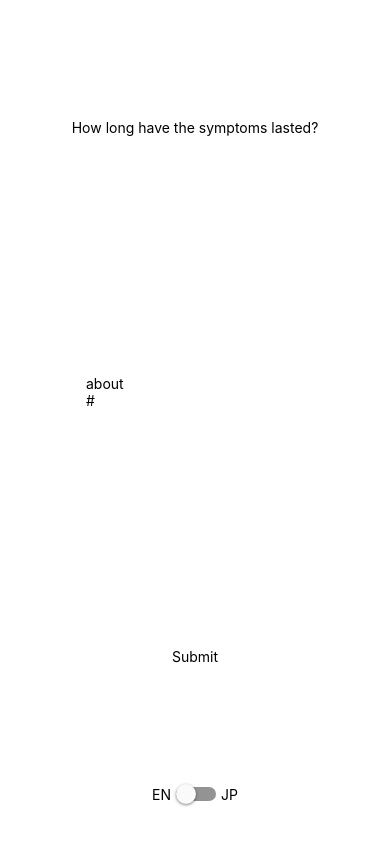
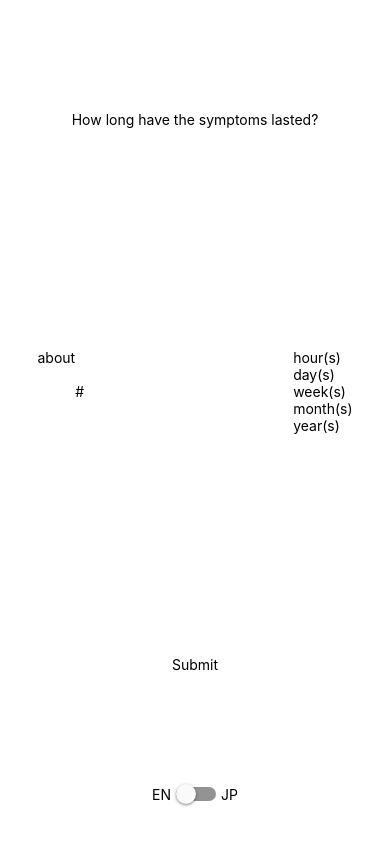
Before and after one commit to MyKamonohashi/itamitto-frontend, a React Native app in the folder client/: screen / in a window 390 px wide. Built offline with nearby package versions, Linux system fonts and the light colour scheme.

Commit message:
feat: add time interval buttons

```diff
--- a/client/src/components/FrameSix.tsx
+++ b/client/src/components/FrameSix.tsx
@@ -12,6 +12,7 @@ type LanguageType = {
     about: string,
     days: string,
     hours: string,
+    weeks: string,
     months: string,
     years: string
   }
@@ -27,7 +28,7 @@ export default function FrameSix({language}: FrameProps) {
   return (
     <View style={styles.container}>
       <Text>{language.title.symptoms_duration}</Text>
-      <View>
+      <View style={styles.inputs}>
         <Text>{language.duration.about}</Text>
         <TextInput
           onChangeText={setText}
@@ -35,6 +36,23 @@ export default function FrameSix({language}: FrameProps) {
           placeholder='#'
           inputMode="numeric"
         />
+        <View>
+          <Pressable>
+            <Text>{language.duration.hours}</Text>
+          </Pressable>
+          <Pressable>
+            <Text>{language.duration.days}</Text>
+          </Pressable>
+          <Pressable>
+            <Text>{language.duration.weeks}</Text>
+          </Pressable>
+          <Pressable>
+            <Text>{language.duration.months}</Text>
+          </Pressable>
+          <Pressable>
+            <Text>{language.duration.years}</Text>
+          </Pressable>
+        </View>
       </View>
       <Pressable>
         <Text>{language.button.submit}</Text>
@@ -50,4 +68,7 @@ const styles = StyleSheet.create({
     alignItems: 'center',
     justifyContent: 'space-around'
   },
+  inputs: {
+    flexDirection: 'row'
+  }
 });
--- a/client/src/localize/en.ts
+++ b/client/src/localize/en.ts
@@ -24,6 +24,7 @@ const en = {
     "about": "about",
     "days": "day(s)",
     "hours": "hour(s)",
+    "weeks": "week(s)",
     "months": "month(s)",
     "years": "year(s)"
   },
--- a/client/src/localize/ja.ts
+++ b/client/src/localize/ja.ts
@@ -24,6 +24,7 @@ const ja = {
     "about": "だいたい",
     "days": "日",
     "hours": "時間",
+    "weeks": "週間",
     "months": "月",
     "years": "年"
   },
```
